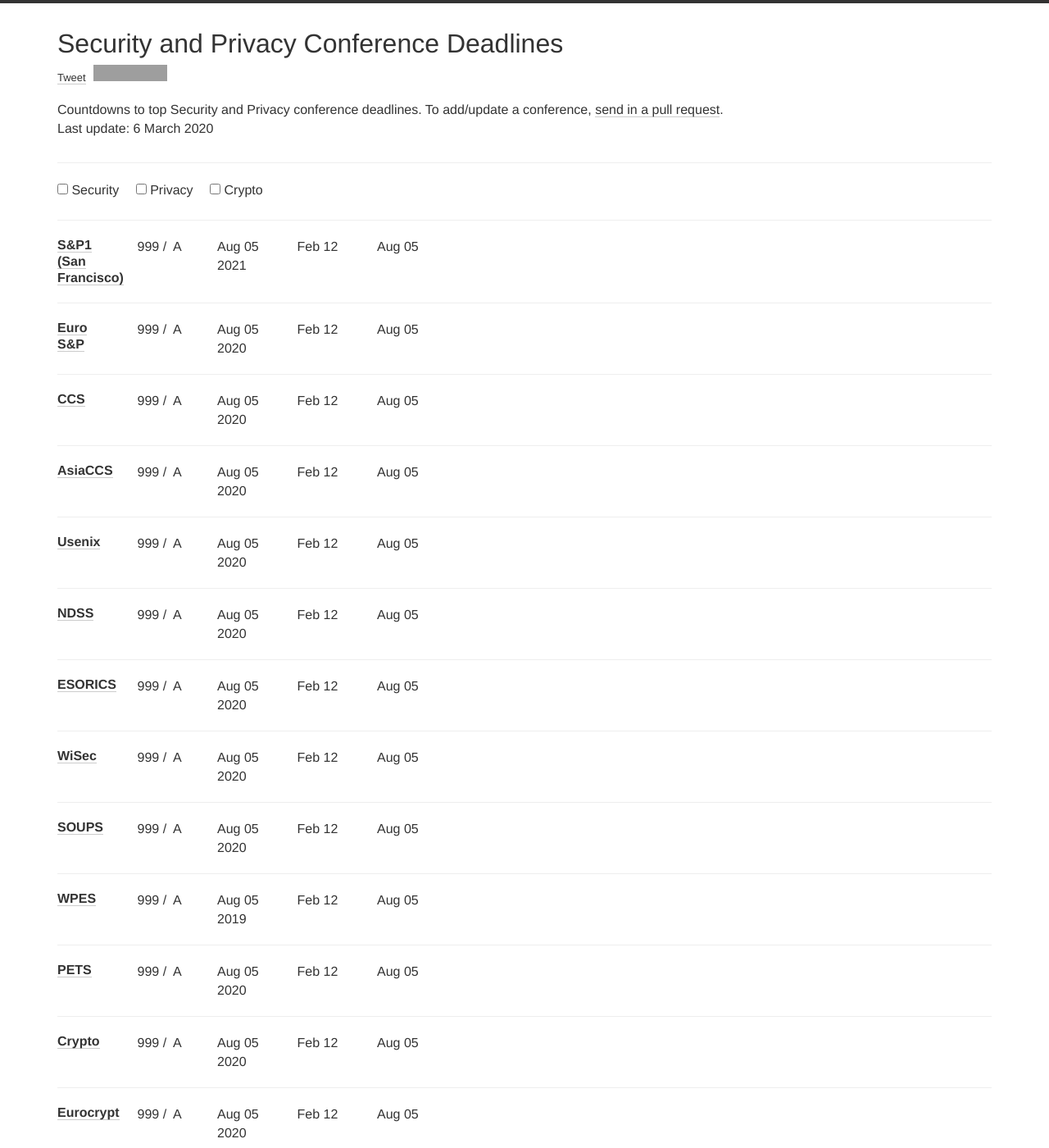
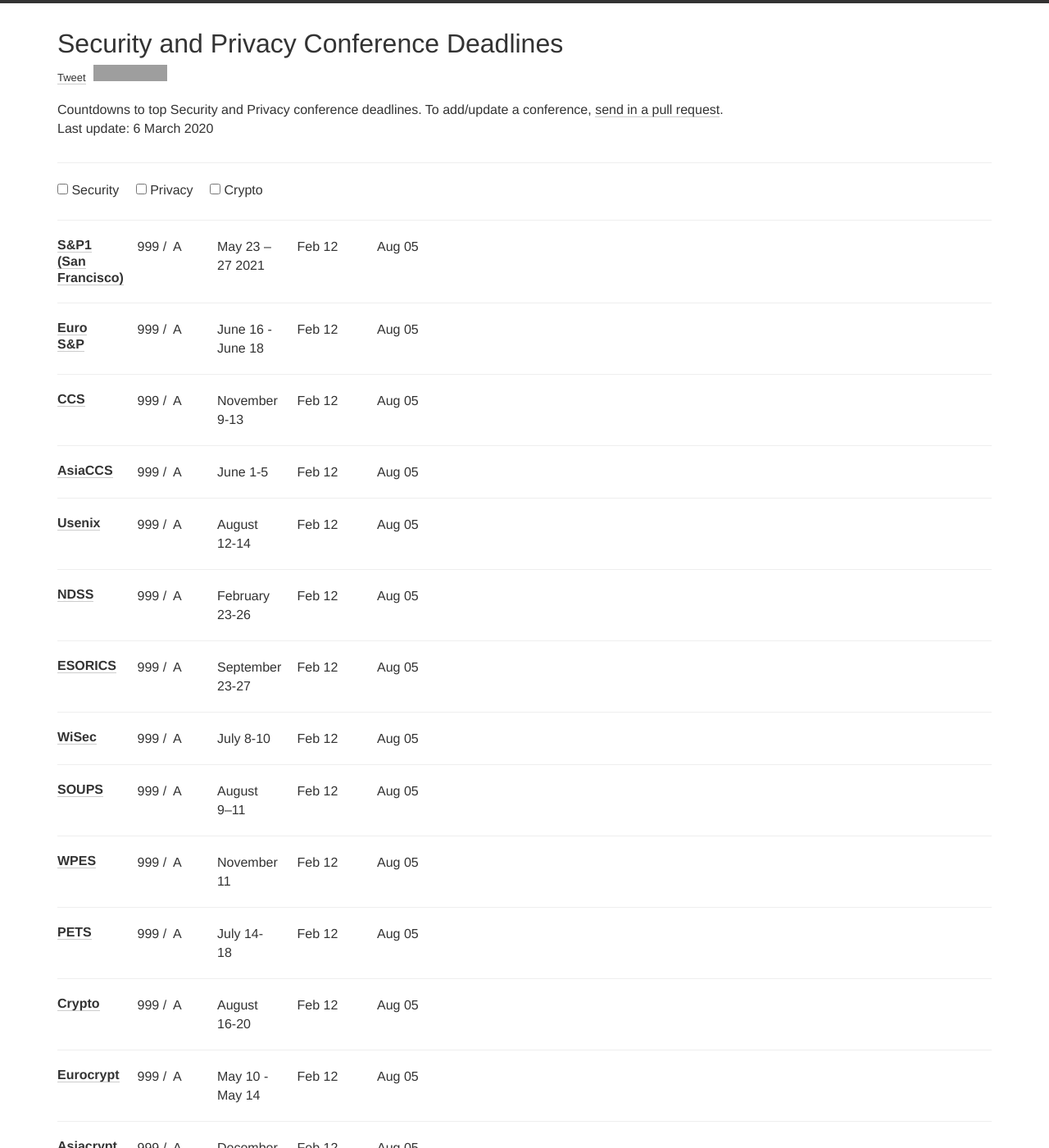
Before and after one commit to jianghaizhi/conference, a Jekyll site: the page built from index.html, in a window 1280 px wide and 1400 px high. Shown: the whole window at 82% size. Built offline with Jekyll 4.4.1, drawn with Linux system fonts in a browser that asks for light colours; nearby versions of some CDN libraries; comment, search, counter and statistics services are not loaded; some of the changed text lies outside the part shown; grey boxes are pictures that could not be loaded.

Commit message:
Update index.html

```diff
--- a/index.html
+++ b/index.html
@@ -62,7 +62,7 @@
               </div>
             <div class="col-xs-12 col-md-1">
                 <div class="meta">
-                 Aug 05 {{conf.year}}
+                 {{conf.month}} {{conf.date}}
                  </div>
               </div>
 
@@ -73,7 +73,7 @@
                 Aug 05
               </div>
               <div class="col-xs-12 col-md-2">
-                <font style="font-size:11px;"><span class="deadline-time"></span></font>
+                <span class="deadline-time"></span>
               </div>
               <div class="col-xs-12 col-md-4">
                 <span class="timer"></span>
```
